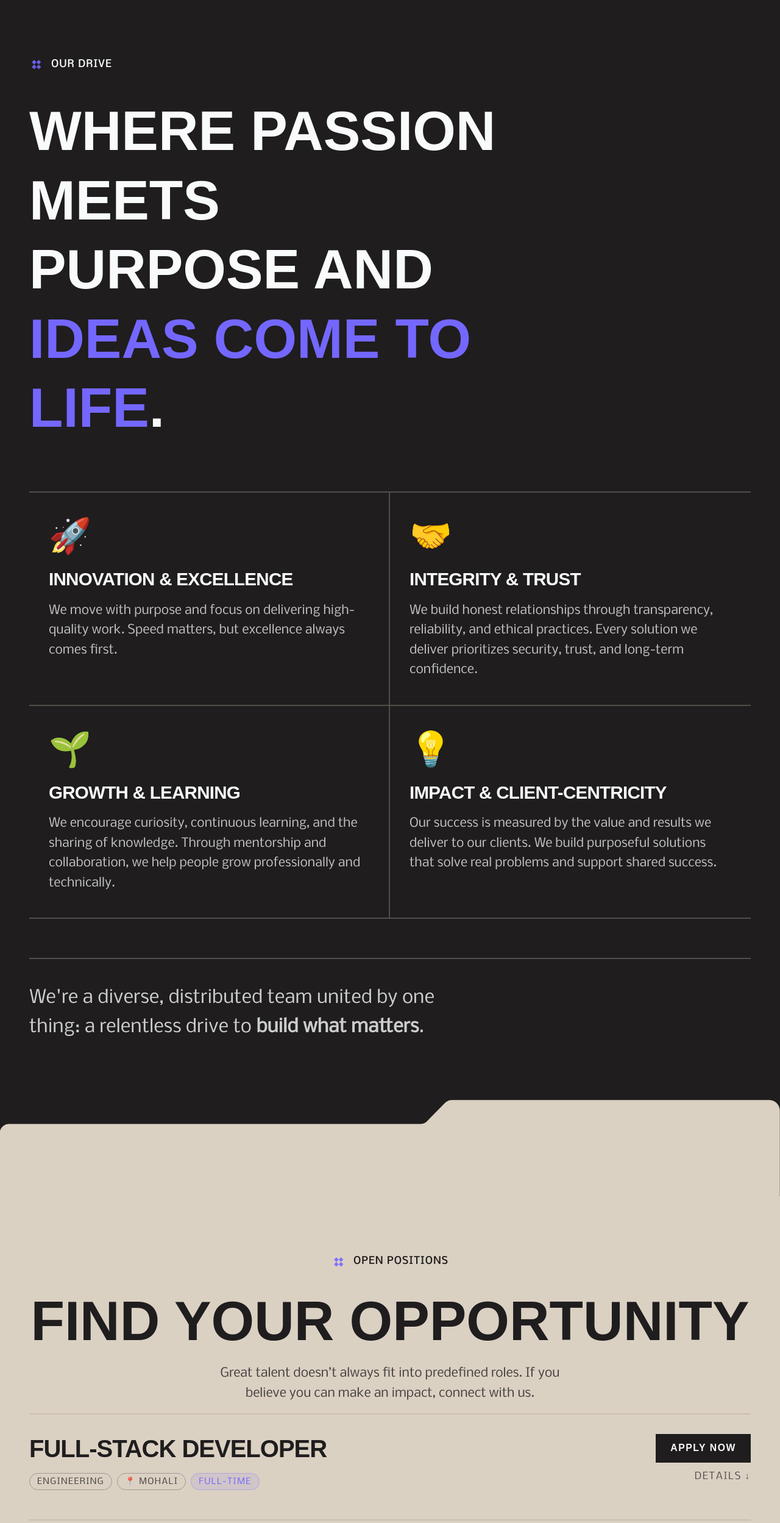
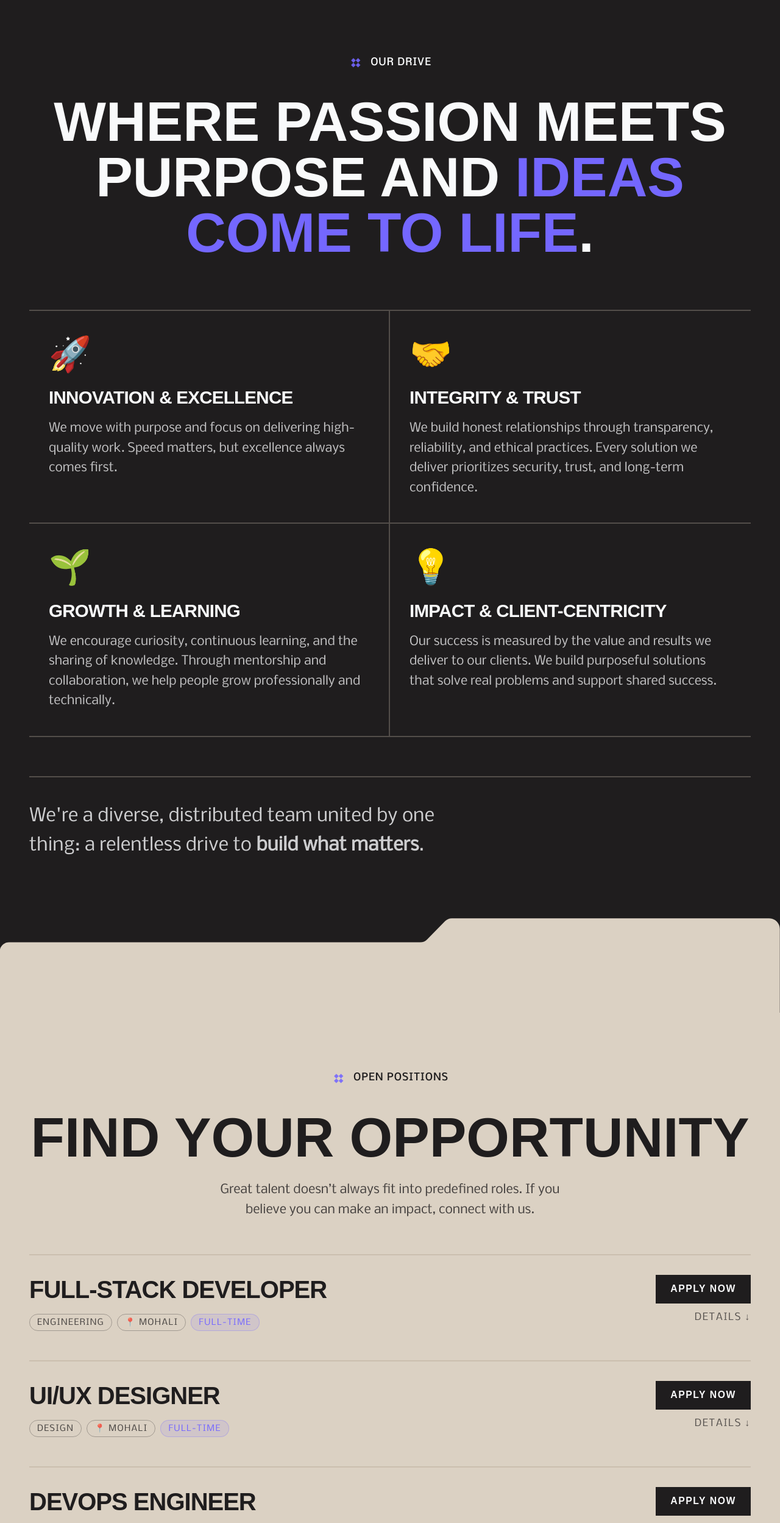
Before and after one commit to cognivanta/Website, a React (Vite) app: page /careers in a window 1280 px wide. Shown: the part 1215-3713 px from the top of the page at 61% size. Built offline with nearby package versions, Linux system fonts and the light colour scheme.

Commit message:
style: small tweaks in careers page

```diff
--- a/src/pages/Careers.tsx
+++ b/src/pages/Careers.tsx
@@ -139,18 +139,18 @@ const WorkCultureSection: React.FC = () => (
         {/* Wave transition from beige → dark */}
         <WaveTop className="text-headline bg-background" />
 
-        <div className="bg-headline text-text-inverse w-full">
+        <div className="-mt-1 bg-headline text-text-inverse w-full">
             <div className="section-padding py-16 sm:py-24">
 
                 {/* Eyebrow */}
-                <div className="flex items-center gap-3 mb-10">
+                <div className="flex justify-center items-center gap-3 mb-10">
                     <DiamondIcon className="text-hovernavlink" />
                     <h2 className="text-xs md:text-sm font-nobile uppercase tracking-widest font-semibold">Our Drive</h2>
                 </div>
 
                 {/* Section headline */}
-                <div className="mb-12 md:mb-20">
-                    <h2 className="text-4xl sm:text-5xl md:text-6xl font-bold uppercase leading-tight max-w-3xl">
+                <div className="flex justify-center text-center items-center mb-12 md:mb-20">
+                    <h2 className="text-4xl sm:text-5xl md:text-6xl font-bold uppercase">
                         Where passion meets purpose and <span className="text-hovernavlink">ideas come to life</span>.
                     </h2>
                 </div>
@@ -244,7 +244,7 @@ const JobCard: React.FC<{ job: JobListing }> = ({ job }) => {
 const OpenPositionsSection: React.FC = () => {
     const navigate = useNavigate()
     return (
-        <section id="open-positions" className="relative w-full bg-background font-sans section-padding py-16 sm:py-24">
+        <section id="open-positions" className="-mt-1 relative w-full bg-background font-sans section-padding py-16 sm:py-24">
 
             {/* Eyebrow */}
             <div className="w-full flex justify-center gap-3 mb-10">
@@ -263,21 +263,21 @@ const OpenPositionsSection: React.FC = () => {
             </div>
 
             {/* Job list */}
-            <div className="w-full border-b-2 border-border">
+            <div className="pt-10 w-full border-b-2 border-border">
                 {jobs.map((job) => (
                     <JobCard key={job.id} job={job} />
                 ))}
             </div>
 
             {/* General application CTA */}
-            <div
+            {/* <div
                 onClick={() => navigate('/contact?subject=Career Enquiry')}
                 className="cursor-pointer mt-16 w-full group"
             >
                 <h2 className="w-full py-5 text-center text-3xl sm:text-5xl md:text-7xl uppercase font-bold text-headline border-b-4 border-transparent group-hover:border-headline transition-all duration-300">
                     Drop Us Your CV
                 </h2>
-            </div>
+            </div> */}
         </section>
     )
 }
```
